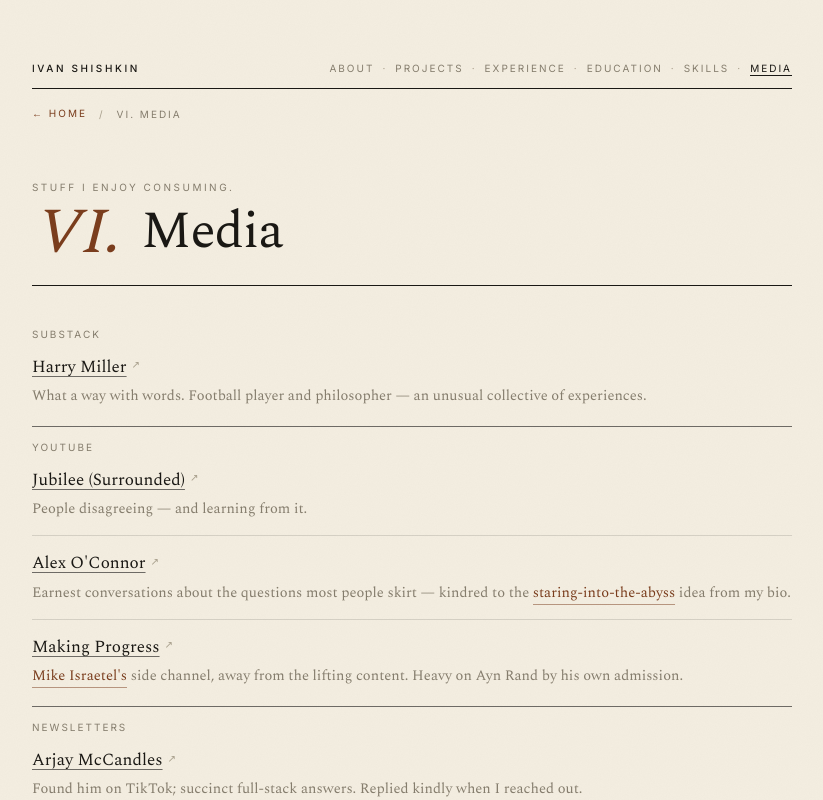
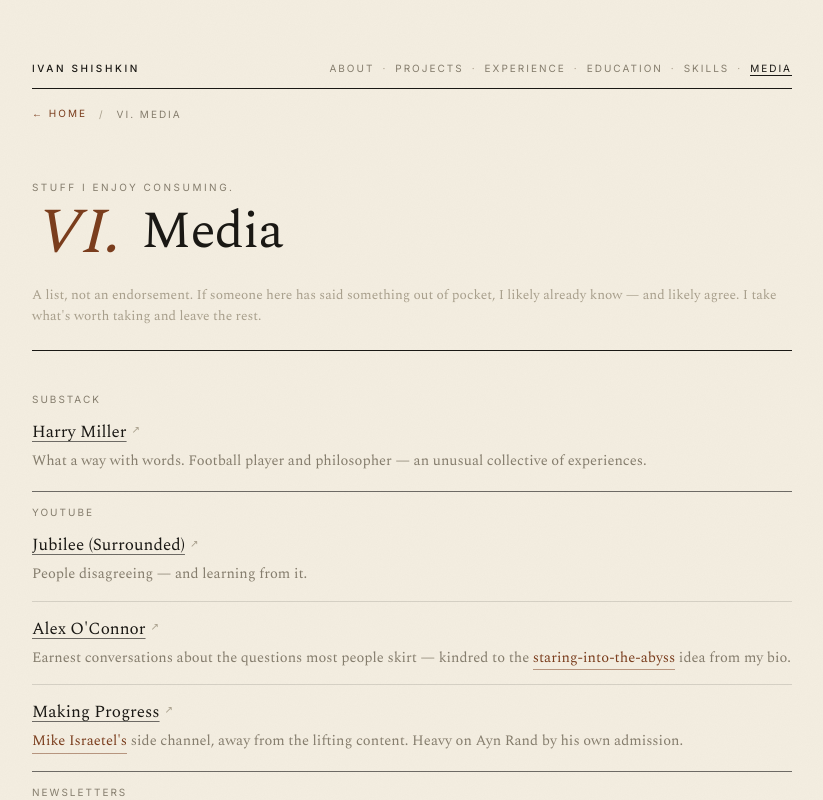
Before and after one commit to Ivan-Shishkin-Dev/Personal_Portfolio_3, a Next.js app: page /media in a window 1280 px wide. Shown: the top 800 px of the page, without its empty margins (228-1051 px from the left). Built offline with nearby package versions, Linux system fonts and the light colour scheme.

Commit message:
Add preface slot to SectionLayout; show non-endorsement note on /media

```diff
--- a/app/globals.css
+++ b/app/globals.css
@@ -1132,6 +1132,16 @@
   padding-top: 24px;
   border-top: 0.5px solid var(--rule);
 }
+.section-preface {
+  margin-top: 22px;
+}
+.section-preface p {
+  font-family: var(--ser);
+  font-size: 13.5px;
+  line-height: 1.6;
+  color: var(--subtle);
+  margin: 0;
+}
 
 /* ── Coursework grid ────────────────────────── */
 .courses {
--- a/app/media/page.tsx
+++ b/app/media/page.tsx
@@ -9,7 +9,14 @@
 
 export default function MediaPage() {
   return (
-    <SectionLayout slug="media">
+    <SectionLayout
+      slug="media"
+      preface={
+        <p>
+          A list, not an endorsement. If someone here has said something out of pocket, I likely already know — and likely agree. I take what&apos;s worth taking and leave the rest.
+        </p>
+      }
+    >
       <div className="media">
       <section className="hobby-category">
         <div className="hobby-category-title">Substack</div>
--- a/components/SectionLayout.tsx
+++ b/components/SectionLayout.tsx
@@ -6,9 +6,11 @@
 
 export default function SectionLayout({
   slug,
+  preface,
   children,
 }: {
   slug: string;
+  preface?: React.ReactNode;
   children: React.ReactNode;
 }) {
   const s = getSection(slug);
@@ -26,6 +28,7 @@
           <span className="num">{s.numeral}.</span>
           <h1>{s.title}</h1>
         </div>
+        {preface ? <div className="section-preface">{preface}</div> : null}
       </header>
       <article>{children}</article>
       <Pager slug={slug} />
```
